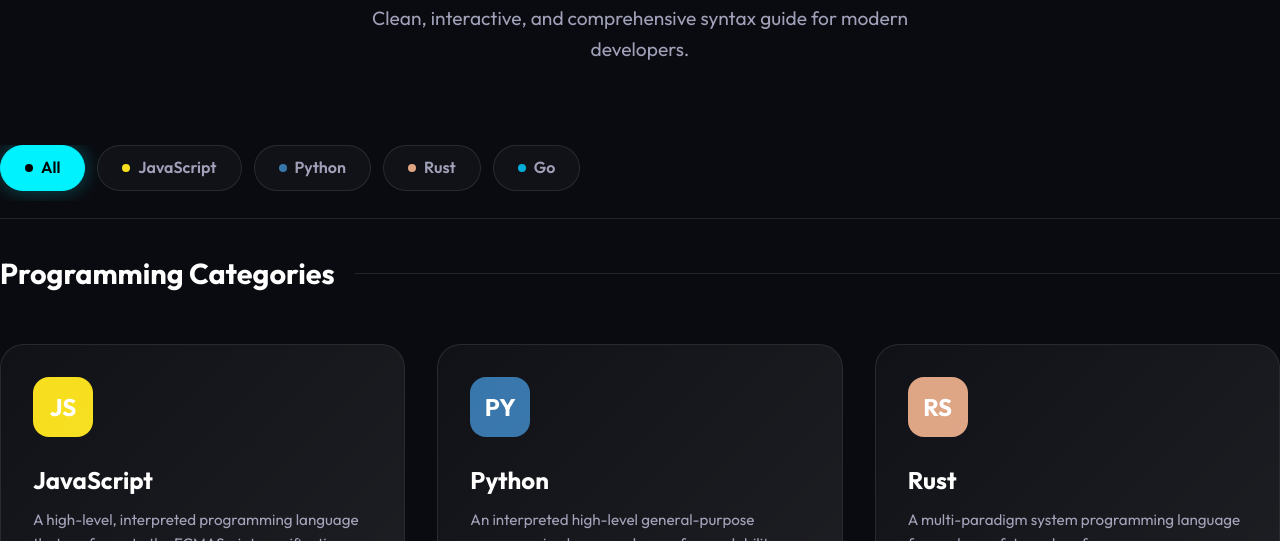
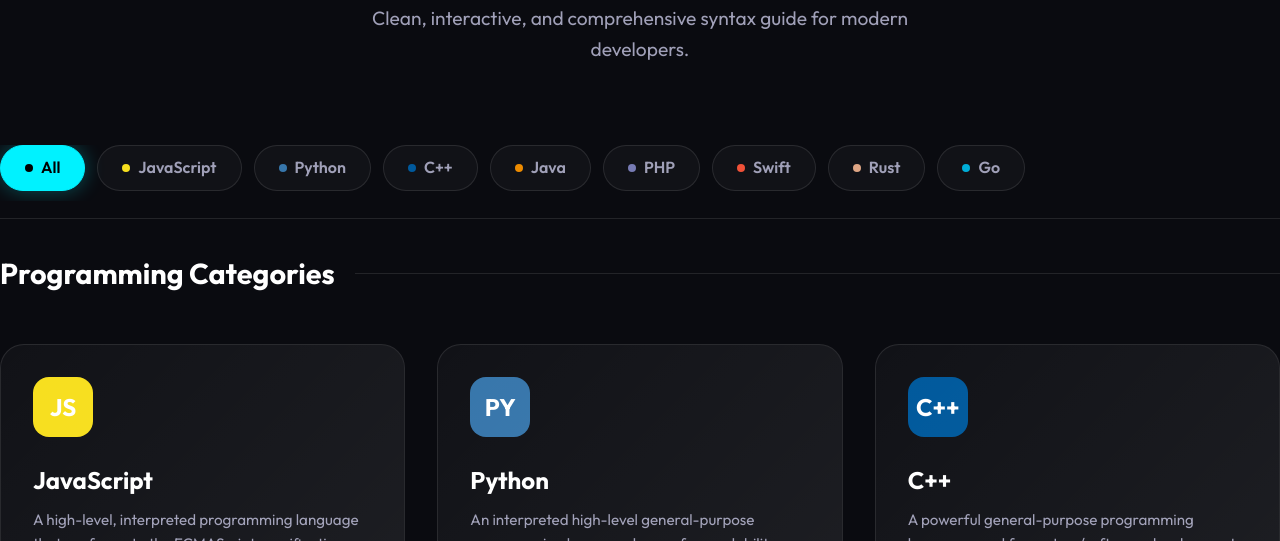
Before and after one commit to mwdhrmaaa/syntax, a website built with Vite: page index.html in a window 1280 px wide. Both pictures are taken after a click on the button "EN". Shown: the part 259-800 px from the top of the page. Built offline with nearby package versions, Linux system fonts and the light colour scheme.

Commit message:
Add C++, Java, PHP, and Swift with full translations

```diff
--- a/data.js
+++ b/data.js
@@ -60,6 +60,118 @@ export const languages = [
     ]
   },
   {
+    id: 'cpp',
+    name: 'C++',
+    icon: 'C++',
+    color: '#00599c',
+    description: {
+        en: 'A powerful general-purpose programming language used for system/software development.',
+        id: 'Bahasa pemrograman serbaguna yang kuat yang digunakan untuk pengembangan sistem/perangkat lunak.'
+    },
+    syntax: [
+      {
+        title: 'Hello World',
+        code: `#include <iostream>\n\nint main() {\n    std::cout << "Hello, World!" << std::endl;\n    return 0;\n}`,
+        explanation: {
+            en: 'Every C++ program starts with a main function. iostream is used for input/output.',
+            id: 'Setiap program C++ dimulai dengan fungsi main. iostream digunakan untuk input/output.'
+        }
+      },
+      {
+        title: 'Classes',
+        code: `class Player {\npublic:\n    string name;\n    void greet() {\n        cout << "Hi, I am " << name << endl;\n    }\n};`,
+        explanation: {
+            en: 'C++ is an object-oriented language. Classes define properties and behaviors.',
+            id: 'C++ adalah bahasa berorientasi objek. Class mendefinisikan properti dan perilaku.'
+        }
+      }
+    ]
+  },
+  {
+    id: 'java',
+    name: 'Java',
+    icon: 'JV',
+    color: '#ed8b00',
+    description: {
+        en: 'A high-level, class-based, object-oriented programming language designed to have as few implementation dependencies as possible.',
+        id: 'Bahasa pemrograman berorientasi objek tingkat tinggi yang dirancang agar memiliki dependensi implementasi sesedikit mungkin.'
+    },
+    syntax: [
+      {
+        title: 'Main Class',
+        code: `public class Main {\n    public static void main(String[] args) {\n        System.out.println("Hello, Java!");\n    }\n}`,
+        explanation: {
+            en: 'Java programs are organized into classes. The main method is the entry point.',
+            id: 'Program Java diatur dalam class. Method main adalah titik awal eksekusi.'
+        }
+      },
+      {
+        title: 'ArrayList',
+        code: `ArrayList<String> cars = new ArrayList<String>();\ncars.add("Volvo");\ncars.get(0);`,
+        explanation: {
+            en: 'ArrayList is a resizable array implementation in Java.',
+            id: 'ArrayList adalah implementasi array yang ukurannya dapat diubah di Java.'
+        }
+      }
+    ]
+  },
+  {
+    id: 'php',
+    name: 'PHP',
+    icon: 'PHP',
+    color: '#777bb4',
+    description: {
+        en: 'A popular general-purpose scripting language that is especially suited to web development.',
+        id: 'Bahasa skrip populer yang sangat cocok untuk pengembangan web.'
+    },
+    syntax: [
+      {
+        title: 'Variables',
+        code: `<?php\n$name = "Antigravity";\n$age = 25;\necho "Hello " . $name;\n?>`,
+        explanation: {
+            en: 'PHP variables start with a dollar sign ($). The dot (.) is used for concatenation.',
+            id: 'Variabel PHP dimulai dengan tanda dolar ($). Titik (.) digunakan untuk penggabungan string.'
+        }
+      },
+      {
+        title: 'Arrays',
+        code: `$fruits = array("Apple", "Banana", "Cherry");\n$colors = ["Red", "Green", "Blue"];\necho $fruits[0];`,
+        explanation: {
+            en: 'Arrays in PHP can be declared using array() or the shorthand [] syntax.',
+            id: 'Array di PHP dapat dideklarasikan menggunakan array() atau sintaks [] yang lebih ringkas.'
+        }
+      }
+    ]
+  },
+  {
+    id: 'swift',
+    name: 'Swift',
+    icon: 'SW',
+    color: '#f05138',
+    description: {
+        en: 'A powerful and intuitive programming language for iOS, iPadOS, macOS, tvOS, and watchOS.',
+        id: 'Bahasa pemrograman yang kuat dan intuitif untuk pengembangan aplikasi Apple.'
+    },
+    syntax: [
+      {
+        title: 'Constants & Variables',
+        code: `let version = 1.0 // Constant\nvar name = "Swift" // Variable\nname = "SwiftUI"`,
+        explanation: {
+            en: 'Use "let" for constants and "var" for variables.',
+            id: 'Gunakan "let" untuk konstanta dan "var" untuk variabel.'
+        }
+      },
+      {
+        title: 'Optionals',
+        code: `var name: String? = "Antigravity"\nif let unwrappedName = name {\n    print("Hello, \\(unwrappedName)")\n}`,
+        explanation: {
+            en: 'Optionals handle the absence of a value. "if let" is used for safe unwrapping.',
+            id: 'Optionals menangani ketiadaan nilai. "if let" digunakan untuk membuka nilai dengan aman.'
+        }
+      }
+    ]
+  },
+  {
     id: 'rust',
     name: 'Rust',
     icon: 'RS',
--- a/index.html
+++ b/index.html
@@ -86,6 +86,9 @@
     <script src="https://cdnjs.cloudflare.com/ajax/libs/prism/1.29.0/components/prism-rust.min.js"></script>
     <script src="https://cdnjs.cloudflare.com/ajax/libs/prism/1.29.0/components/prism-go.min.js"></script>
     <script src="https://cdnjs.cloudflare.com/ajax/libs/prism/1.29.0/components/prism-cpp.min.js"></script>
+    <script src="https://cdnjs.cloudflare.com/ajax/libs/prism/1.29.0/components/prism-java.min.js"></script>
+    <script src="https://cdnjs.cloudflare.com/ajax/libs/prism/1.29.0/components/prism-php.min.js"></script>
+    <script src="https://cdnjs.cloudflare.com/ajax/libs/prism/1.29.0/components/prism-swift.min.js"></script>
     <script type="module" src="main.js"></script>
 </body>
 </html>
--- a/main.js
+++ b/main.js
@@ -199,7 +199,10 @@ document.addEventListener('DOMContentLoaded', () => {
             'python': 'python',
             'rust': 'rust',
             'go': 'go',
-            'cpp': 'cpp'
+            'cpp': 'cpp',
+            'java': 'java',
+            'php': 'php',
+            'swift': 'swift'
         };
         return mapping[id] || 'clike';
     }
```
